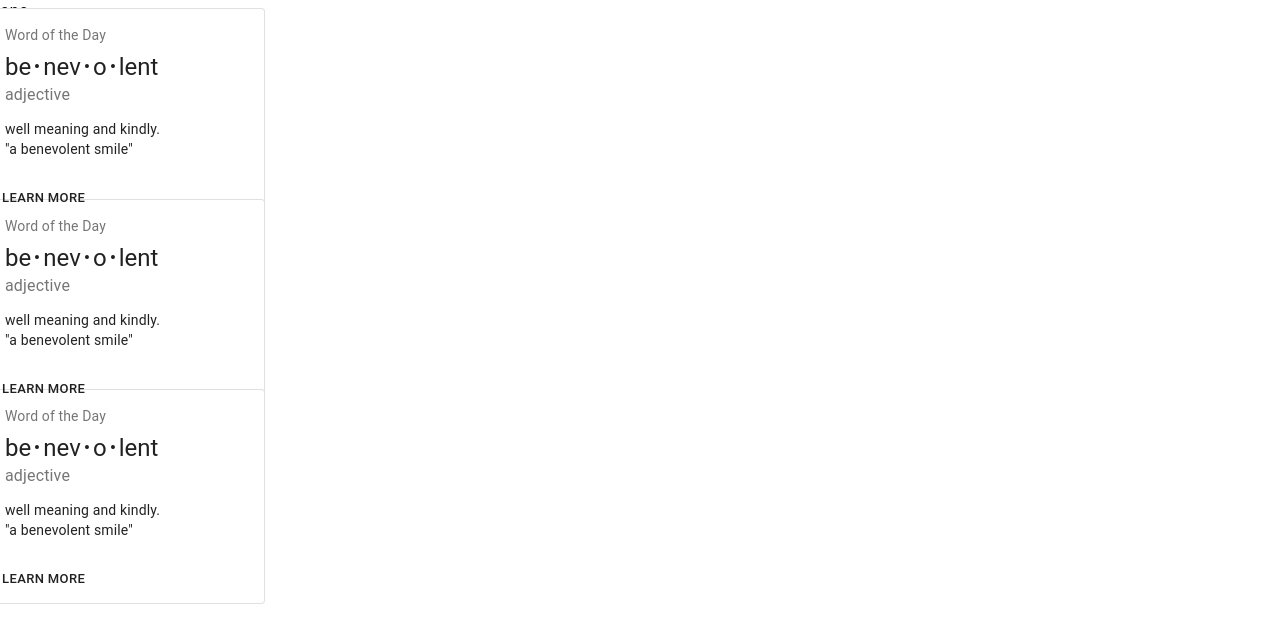
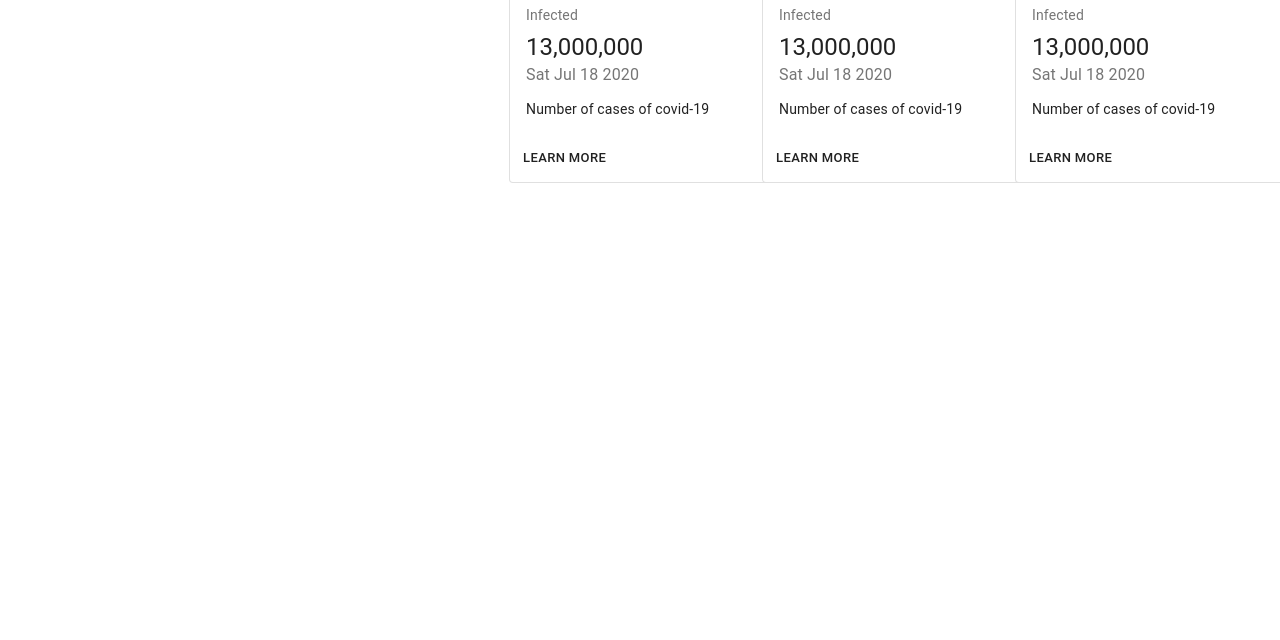
Before and after one commit to rommelcode/covid19, a React (Create React App) app: page / in a window 1280 px wide. Shown: the top 640 px of the page. Built offline with nearby package versions, Linux system fonts and the light colour scheme.

Commit message:
flex end

```diff
--- a/src/CardComponent.js
+++ b/src/CardComponent.js
@@ -32,18 +32,16 @@ export default function CardComponent() {
     <CardContent>
 
       <Typography className={classes.title} color="textSecondary" gutterBottom>
-        Word of the Day
+       Infected
       </Typography>
       <Typography variant="h5" component="h2">
-        be{bull}nev{bull}o{bull}lent
+        13,000,000
       </Typography>
       <Typography className={classes.pos} color="textSecondary">
-        adjective
+        Sat Jul 18 2020
       </Typography>
       <Typography variant="body2" component="p">
-        well meaning and kindly.
-        <br />
-        {'"a benevolent smile"'}
+       Number of cases of covid-19
       </Typography>
 
     </CardContent>
--- a/src/MainLayout.js
+++ b/src/MainLayout.js
@@ -5,15 +5,14 @@ import CardContainer from "./CardContainer";
 
 export default function MainLayout() {
   return (
-    <Grid container direction="column">
-      <Grid item sm={4}>
-       one
+    <Grid container direction="row" justify="flex-end">
+      <Grid item >
         <CardContainer></CardContainer>
       </Grid>
-      <Grid item sm={4}>
+      <Grid item >
         <CardContainer></CardContainer>
       </Grid>
-      <Grid item sm={4}>
+      <Grid item >
         <CardContainer></CardContainer>
       </Grid>
     </Grid>
```
